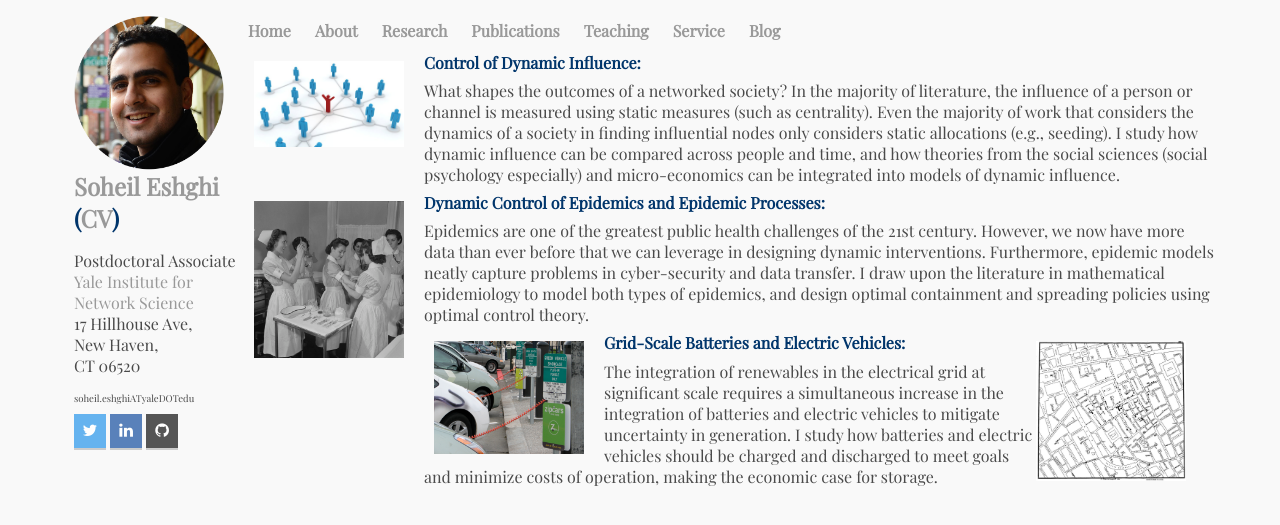
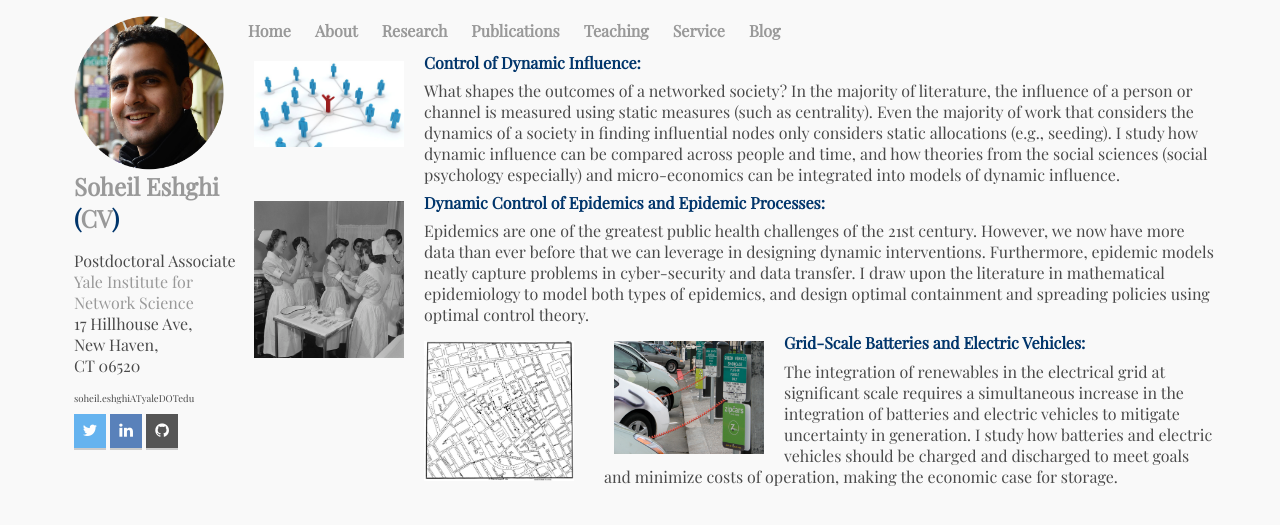
Before and after one commit to SoheilEshghi/SoheilEshghi.github.io, a Jekyll site: the page built from projects/index.html, in a window 1280 px wide. Shown: the top 525 px of the page. Built offline with Jekyll 4.4.1, drawn with Linux system fonts in a browser that asks for light colours; nearby versions of some CDN libraries.

Commit message:
research

```diff
--- a/css/main.css
+++ b/css/main.css
@@ -100,7 +100,7 @@
 
 .right {
     padding-right: 10px;
-    float:right;
+    float:left;
     width: 170px;
     background: #f9f9f9;
 }
--- a/research/index.html
+++ b/research/index.html
@@ -10,7 +10,7 @@
        </p>
  </div>
 </div>
-<br>
+
 <div style="width: 960px;">
  <div style="float: left; width: 170px;"><img src="/images/vaccines.jpg" style="width:150px;"></div>
  <div style="float: left; width: 620px;">
@@ -20,7 +20,7 @@
  </div>
  <div style="float: left; width: 170px;">  <img src="/images/snow.jpg" style="width:150px;"></div>
 </div>
-<br>
+
 <div style="width: 960px;">
  <div style="float: left; width: 170px;">   <img src="/images/charging.jpg" style="width:150px;"></div>
  <div style="float: left; width: 790px;">
```
